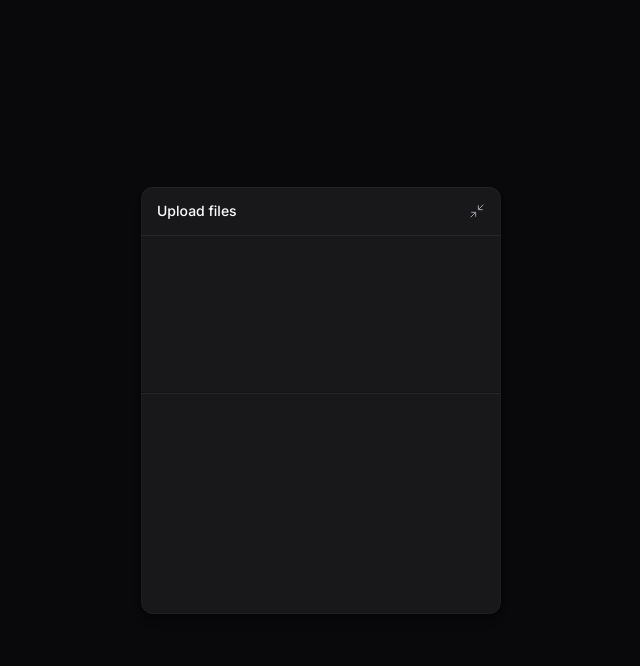
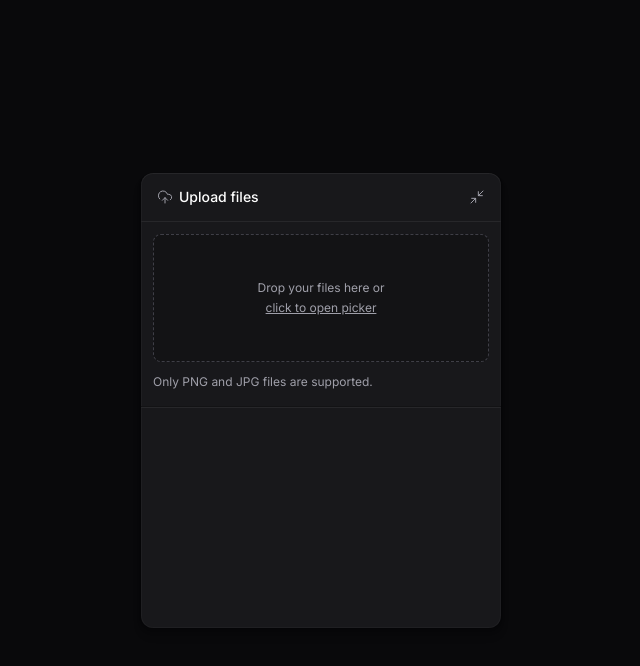
Before and after one commit to gabislera/Upload-widget, a React (Vite) app: page / in a window 1280 px wide. Both pictures are taken after a click on the button "Upload files". Shown: the top 666 px of the page, without its empty margins (319-959 px from the left). Built offline with nearby package versions, Linux system fonts and the light colour scheme.

Commit message:
feat: implement file upload functionality with react-dropzone

```diff
--- a/package.json
+++ b/package.json
@@ -15,6 +15,7 @@
     "lucide-react": "^0.525.0",
     "react": "^19.1.0",
     "react-dom": "^19.1.0",
+    "react-dropzone": "^14.3.8",
     "tailwind-variants": "^1.0.0",
     "tailwindcss": "^4.1.11"
   },
--- a/src/components/upload-widget-dropzone.tsx
+++ b/src/components/upload-widget-dropzone.tsx
@@ -1,3 +1,33 @@
+import { useDropzone } from "react-dropzone";
+
 export function UploadWidgetDropzone() {
-    return <div className="px-3 h-32"></div>;
-  }
+  const { getRootProps, getInputProps, isDragActive } = useDropzone({
+    multiple: true,
+    accept: {
+      "image/jpeg": [],
+      "image/png": [],
+    },
+    onDrop(acceptedFiles) {
+      console.log(acceptedFiles);
+    },
+  });
+
+  return (
+    <div className="px-3 flex flex-col gap-3">
+      <div
+        data-active={isDragActive}
+        className="cursor-pointer text-zinc-400 bg-black/20 p-5 rounded-lg border border-zinc-700 border-dashed h-32 flex flex-col items-center justify-center gap-1 hover:border-zinc-600 transition-colors data-[active=true]:bg-indigo-500/10 data-[active=true]:border-indigo-500"
+        {...getRootProps()}
+      >
+        <input type="file" {...getInputProps()} />
+
+        <span className="text-xs">Drop your files here or</span>
+        <span className="text-xs underline">click to open picker</span>
+      </div>
+
+      <span className="text-xs text-zinc-400">
+        Only PNG and JPG files are supported.
+      </span>
+    </div>
+  );
+}
--- a/src/components/upload-widget-header.tsx
+++ b/src/components/upload-widget-header.tsx
@@ -1,11 +1,12 @@
 import { Minimize2 } from "lucide-react";
 import { Button } from "./ui/buttom";
 import * as Collapsible from "@radix-ui/react-collapsible";
+import { UploadWidgetTitle } from "./upload-widget-title";
 
 export function UploadWidgetHeader() {
   return (
     <div className="w-full p-4 py-2 bg-white/2 border-zinc-800 border-b flex items-center justify-between">
-      <span className="text-sm font-medium">Upload files</span>
+      <UploadWidgetTitle />
       <Collapsible.Trigger asChild>
         <Button type="button" size="icon" className="-mr-2">
           <Minimize2 strokeWidth={1.5} className="size-4" />
--- /dev/null
+++ b/src/components/upload-widget-title.tsx
@@ -0,0 +1,10 @@
+import { UploadCloud } from "lucide-react";
+
+export function UploadWidgetTitle() {
+  return (
+    <div className="flex items-center gap-1.5 text-sm font-medium">
+      <UploadCloud className="size-4 text-zinc-400" strokeWidth={1.5} />
+      <span>Upload files</span>
+    </div>
+  );
+}
--- a/src/components/upload.widget-minimized-button.tsx
+++ b/src/components/upload.widget-minimized-button.tsx
@@ -1,10 +1,11 @@
 import * as Collapsible from "@radix-ui/react-collapsible";
 import { Maximize2 } from "lucide-react";
+import { UploadWidgetTitle } from "./upload-widget-title";
 
 export function UploadWidgetMinimizedButton() {
   return (
     <Collapsible.Trigger className="group w-full bg-white/2 py-3 px-5 flex items-center justify-between">
-      <span className="text-sm font-medium">Upload files</span>
+      <UploadWidgetTitle />
 
       <Maximize2
         strokeWidth={1.5}
```
Also changed, not shown: 1 other file (tests, documents, lock files or other folders).
